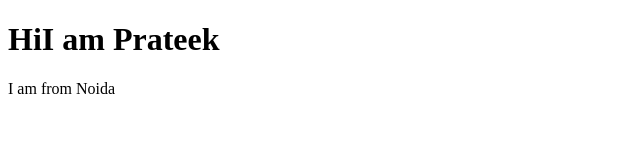
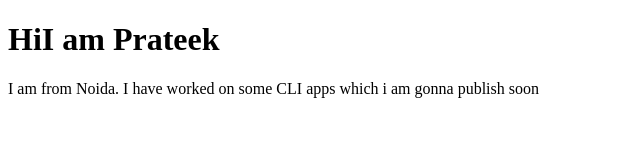
Before and after one commit to prateek2807/prateek-site-demo, a plain HTML site: page index.html in a window 1280 px wide. Shown: the whole page, without its empty margins (0-640 px from the left). Drawn offline with Linux system fonts and the light colour scheme.

Commit message:
updated index.html branch

```diff
--- a/index.html
+++ b/index.html
@@ -7,6 +7,8 @@
 </head>
 <body>
   <h1> HiI am Prateek</h1>
-  I am from Noida
+  I am from Noida.
+
+  I have worked on some CLI apps which i am gonna publish soon
 </body>
 </html>
```
